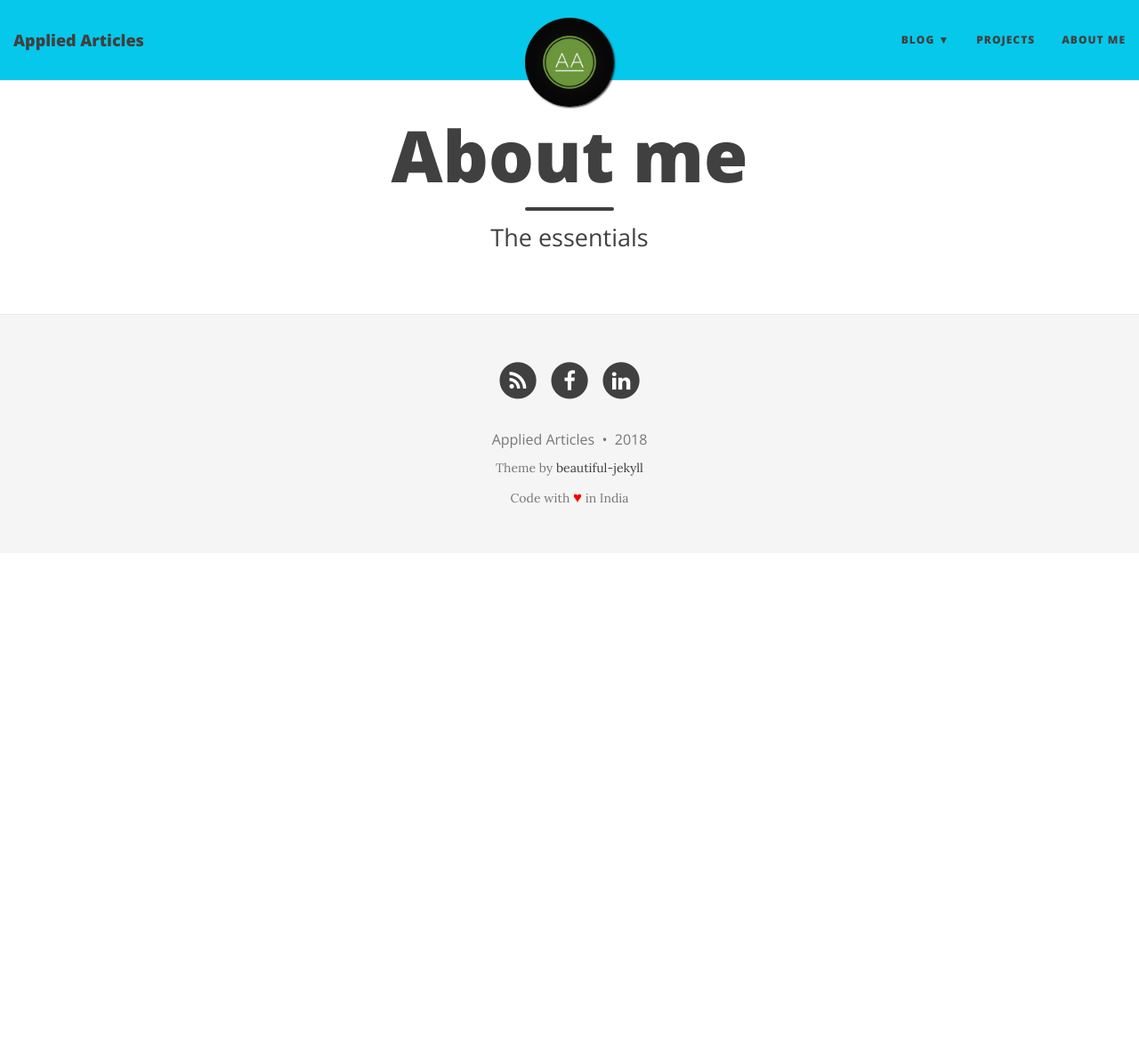
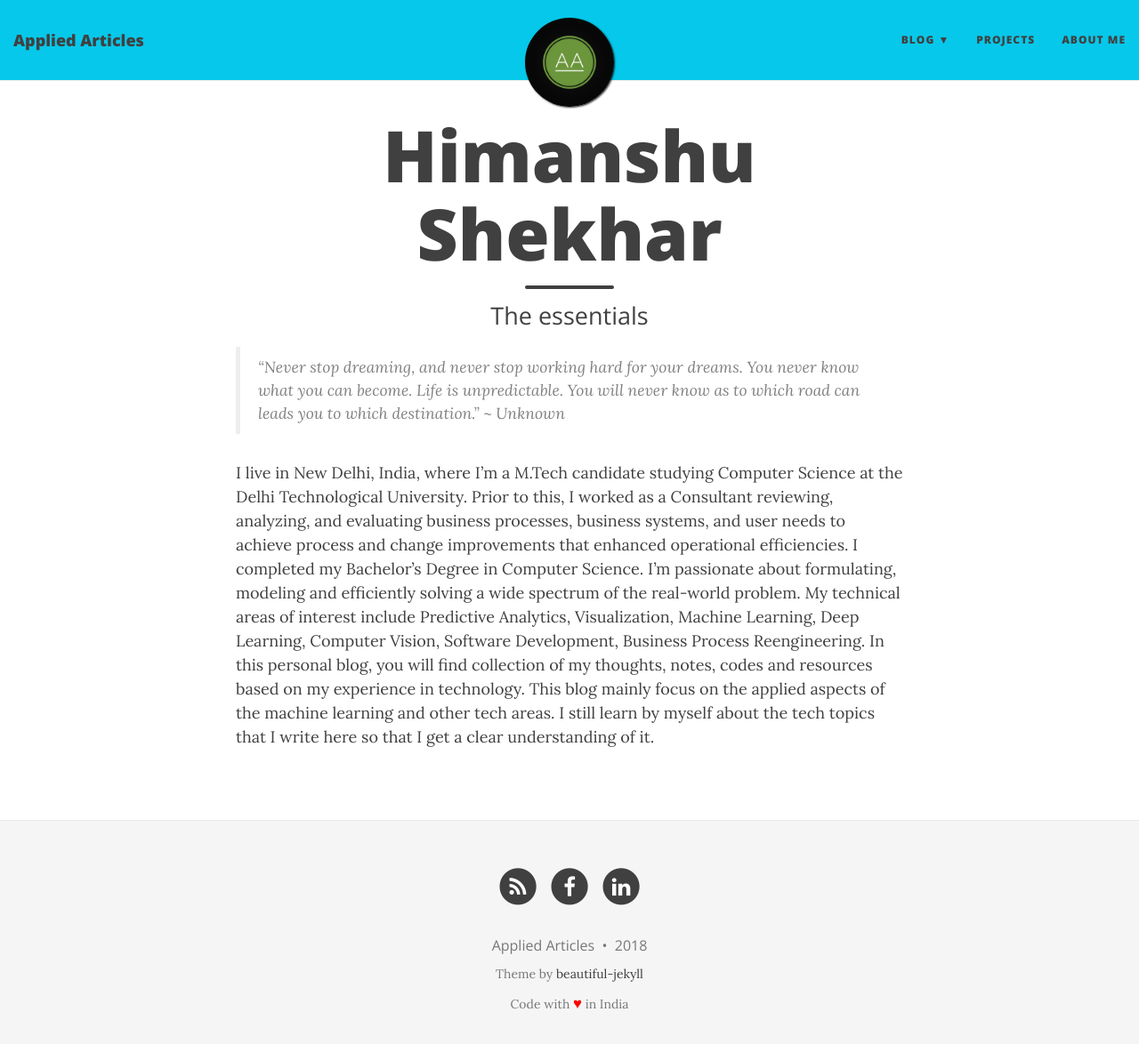
Before and after one commit to h-shekhar/h-shekhar.github.io, a Jekyll site: the page built from aboutme.md, in a window 1280 px wide and 1192 px high. Shown: the top 1174 px of the window at 89% size. Built offline with Jekyll 4.4.1, drawn with Linux system fonts in a browser that asks for light colours; nearby versions of some CDN libraries.

Commit message:
updated about

```diff
--- a/aboutme.md
+++ b/aboutme.md
@@ -1,5 +1,11 @@
 ---
 layout: page
-title: About me
+title: Himanshu Shekhar
 subtitle: The essentials
 ---
+
+> _"Never stop dreaming, and never stop working hard for your dreams. You never know what you can become. Life is unpredictable. You will never know as to which road can leads you to which destination." ~ Unknown_
+
+
+I live in New Delhi, India, where I'm a M.Tech candidate studying Computer Science at the Delhi Technological University. Prior to this, I worked as a Consultant reviewing, analyzing, and evaluating business processes, business systems, and user needs to achieve process and change improvements that enhanced operational efficiencies. I completed my Bachelor's Degree in Computer Science. I'm passionate about formulating, modeling and efficiently solving a wide spectrum of the real-world problem. My technical areas of interest include Predictive Analytics, Visualization, Machine Learning, Deep Learning, Computer Vision, Software Development, Business Process Reengineering.
+In this personal blog, you will find collection of my thoughts, notes, codes and resources based on my experience in technology. This blog mainly focus on the applied aspects of the machine learning and other tech areas. I still learn by myself about the tech topics that I write here so that I get a clear understanding of it.
```
